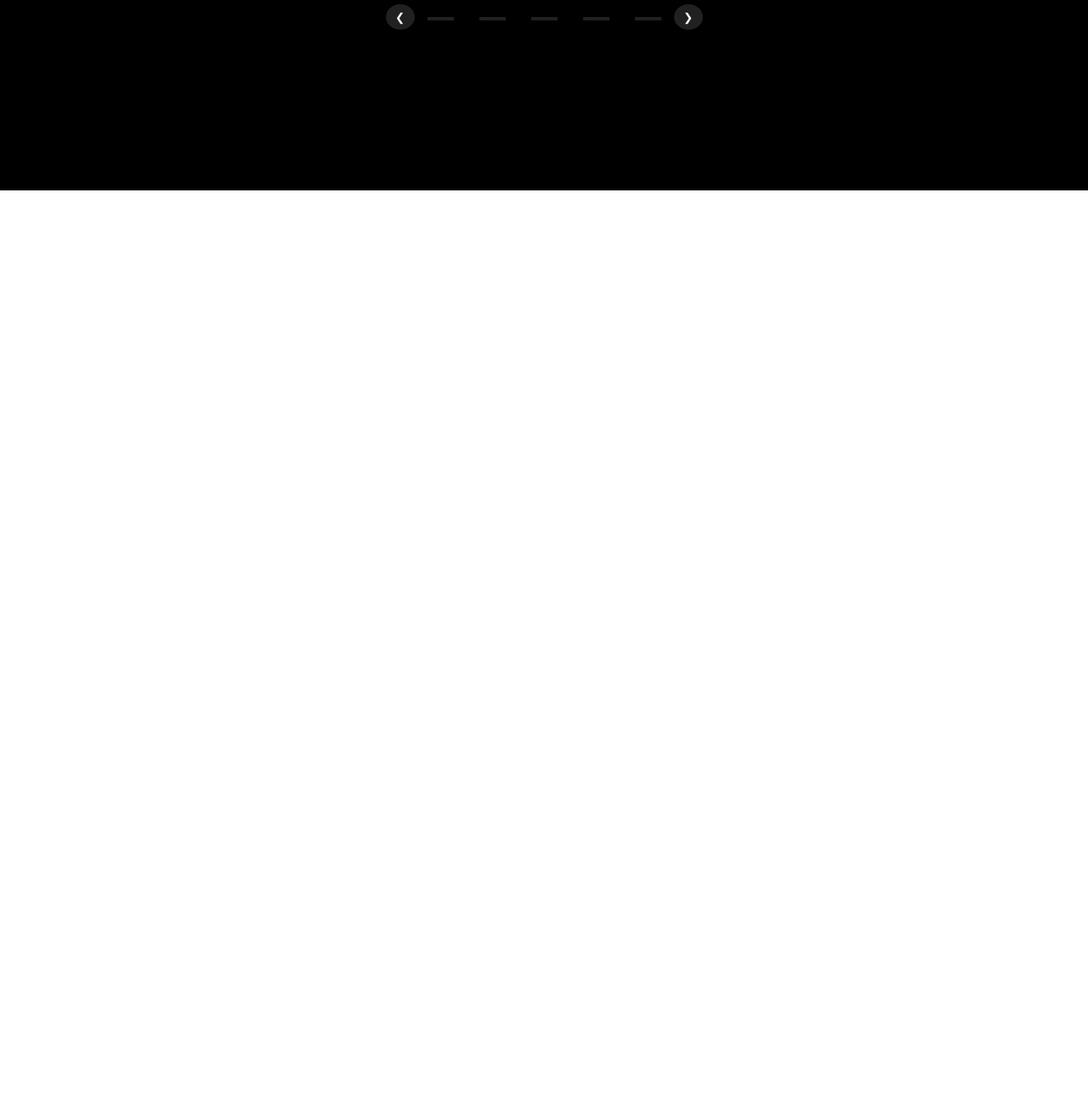
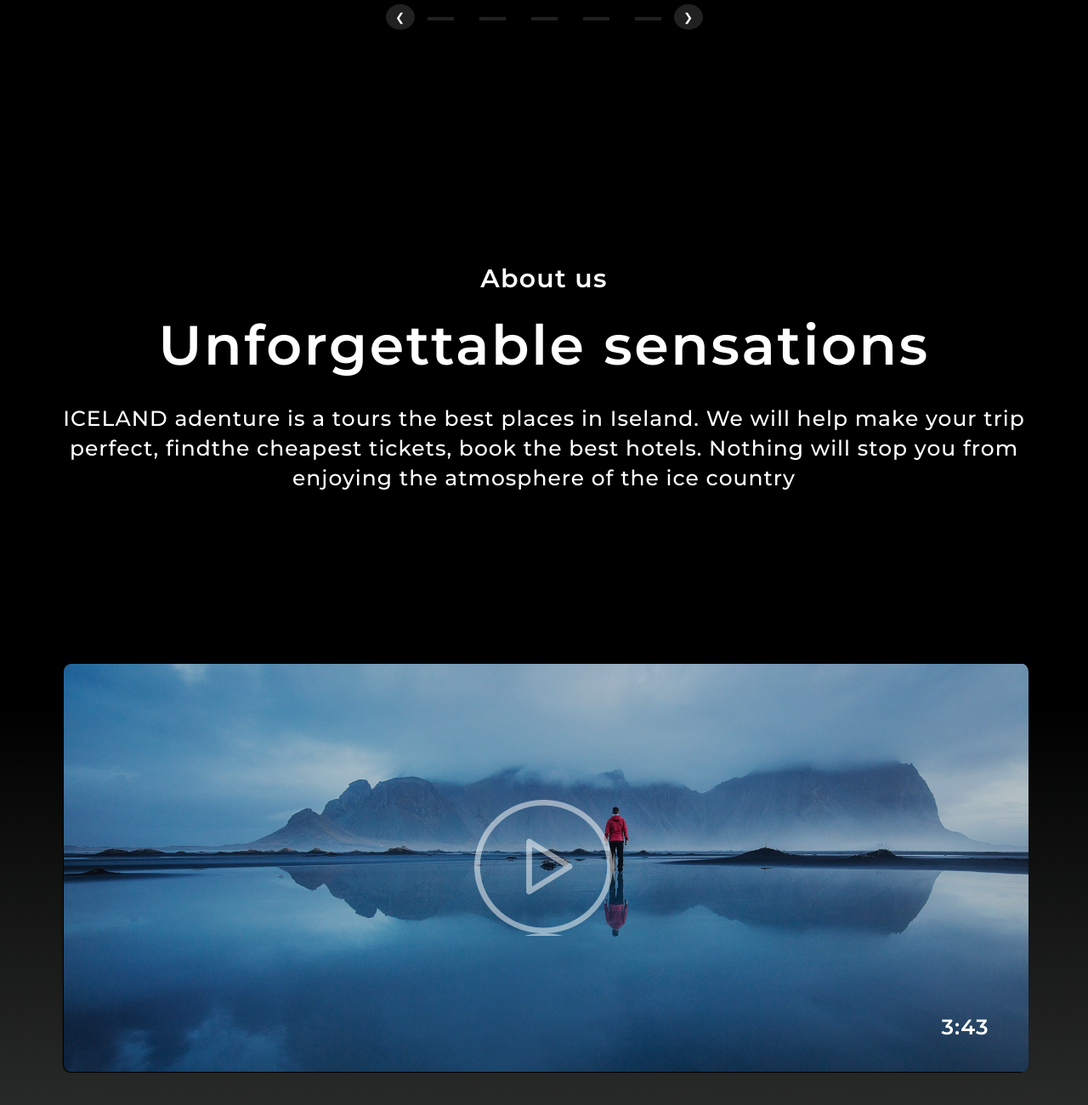
Before and after one commit to Anvar315/ICELAND, a plain HTML site: page index.html in a window 1280 px wide. Shown: the part 1916-3216 px from the top of the page at 85% size. Before the commit the page ends 2140 px from the top, so only its background shows below. Drawn offline with Linux system fonts and the light colour scheme.

Commit message:
comp;etion-ICELAND

```diff
--- a/index.html
+++ b/index.html
@@ -70,5 +70,20 @@
             </div>
         </div>
     </section>
+    <section class="sensations">
+        <div class="sensations__wrap wrap">
+            <div class="info__iceland">
+                <p class="info__iceland-about-us">About us</p>
+                <h2 class="info__iceland-title">Unforgettable sensations</h2>
+                <p class="info__iceland-text">ICELAND adenture is a tours the best places in Iseland. We will help make your trip perfect, findthe
+                cheapest tickets, book the best hotels. Nothing will stop you from enjoying the atmosphere of the ice country</p>
+            </div>
+            <div class="video-iceland">
+                <div class="start">
+                    <p class="time">3:43</p>
+                </div>
+            </div>
+        </div>
+    </section>
 </body>
 </html>
--- a/style.css
+++ b/style.css
@@ -208,3 +208,66 @@
     cursor: pointer;
     border: 2px solid #212122;
 }
+.sensations {
+    width: 100%;
+    height: 1140px;
+    background: linear-gradient(180deg, #000000 53%, #2D2E2E 100%);
+}
+.sensations__wrap {
+    display: flex;
+    align-items: center;
+    flex-direction: column;
+}
+.info__iceland {
+    display: flex;
+    align-items: center;
+    flex-direction: column;
+    margin: 85px 0 100px 0;
+}
+.info__iceland-about-us {
+    color: #fff;
+    font-weight: 600;
+    font-size: 30px;
+    line-height: 37px;
+    letter-spacing: 0.04em;
+}
+.info__iceland-title{
+    color: #fff;
+    font-weight: 600;
+    font-size: 65px;
+    line-height: 79px;
+    letter-spacing: 0.04em;
+    margin: 20px 0 30px 0;
+}
+.info__iceland-text {
+    color: #fff;
+    font-weight: 500;
+    font-size: 25px;
+    line-height: 35px;
+    text-align: center;
+    letter-spacing: 0.04em;
+}
+.video-iceland {
+    display: flex;
+    justify-content: center;
+    align-items: center;
+    width: 100%;
+    height: 482px;
+    border-radius: 10px;
+    margin-top: 100px;
+    background-image: url(./css/video-iceland.png);
+}
+.start {
+    width: 165px;
+    height: 160px;
+    background-image: url(./css/start.png);
+}
+.time {
+    color: #fff;
+    font-weight: 600;
+    font-size: 25px;
+    line-height: 35px;
+    text-align: center;
+    letter-spacing: 0.04em;
+    margin: 250px 0 0 550px;
+}
```
Also changed, not shown: css/start.png (added), css/video-iceland.png (added), image/start.png (added), image/video-iceland.png (added).
